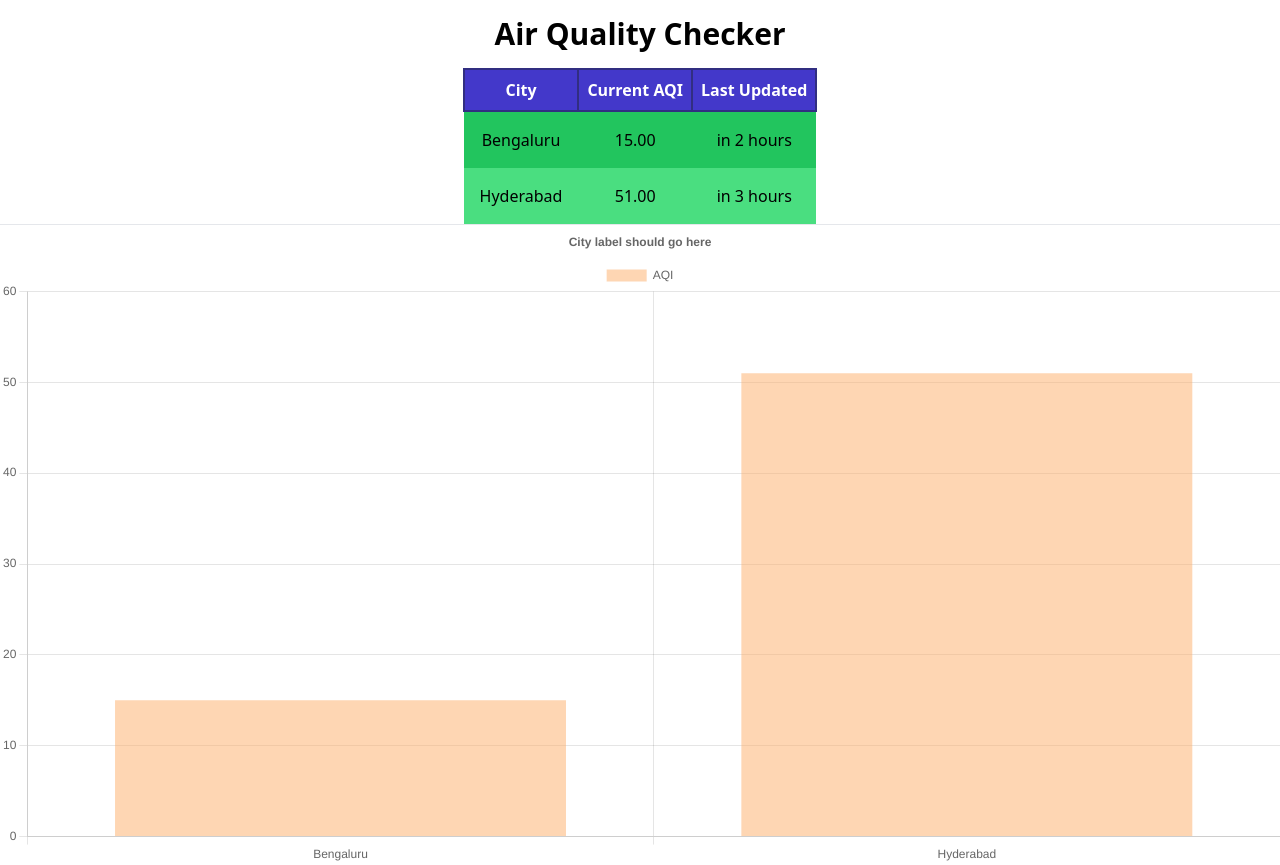
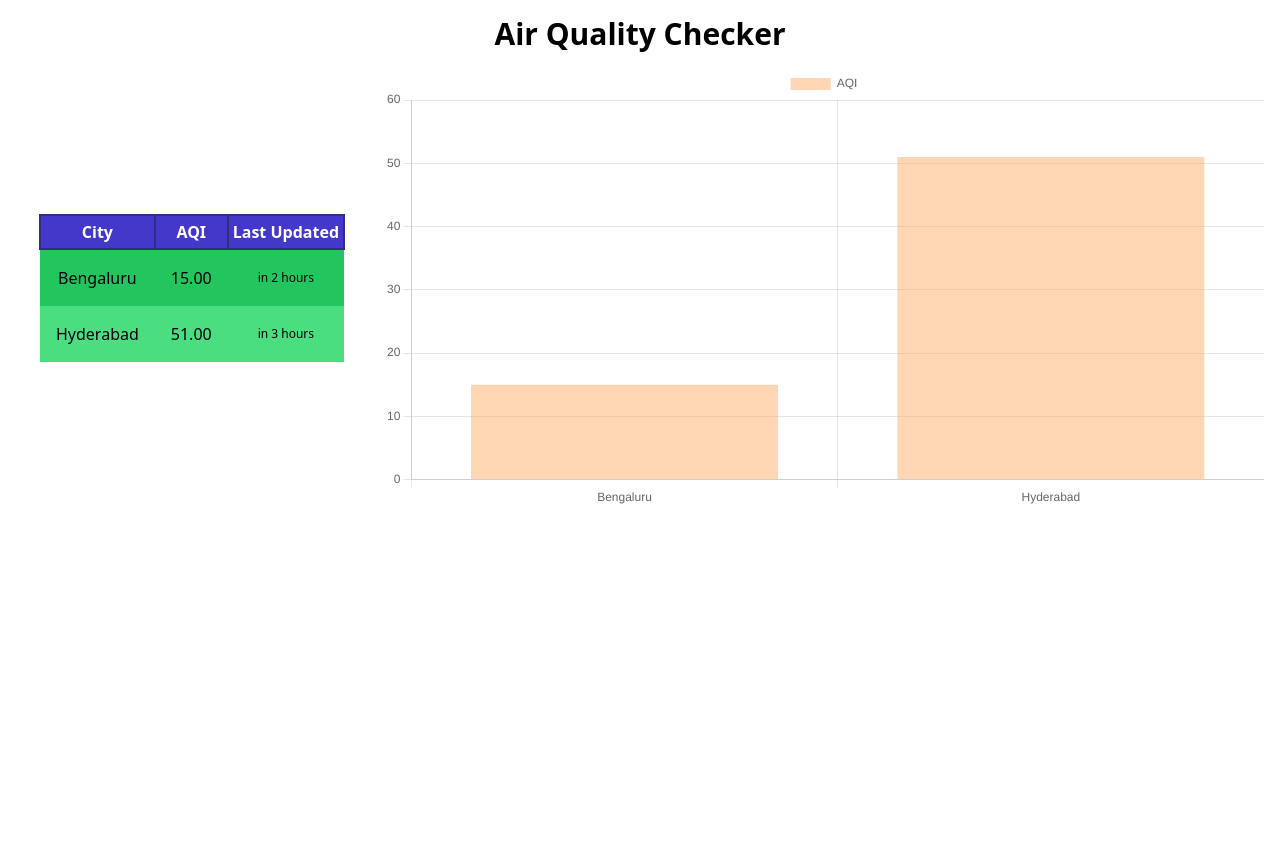
Before and after one commit to vsatyarthi/air-quality-monitoring, a React (Create React App) app: page / in a window 1280 px wide. After the commit the page ends 800 px from the top, so only its background shows below. Built offline with nearby package versions, Linux system fonts and the light colour scheme; no server answers.

Commit message:
set city wide bar chart aside

```diff
--- a/src/App.js
+++ b/src/App.js
@@ -110,14 +110,14 @@ function App() {
     return (
         <div className="container">
             <h1 className="text-3xl font-bold font-bold text-center p-4">Air Quality Checker</h1>
+            <div className="flex mr-4">
+                <div className="flex w-96">
                     <table className="table-auto justify-center m-auto">
                         <thead>
                         <tr>
-                    <th className="text-center font-bold p-2 bg-indigo-700 text-white border-indigo-900 border-solid border-2">City</th>
-                    <th className="text-center font-bold p-2 bg-indigo-700 text-white border-indigo-900 border-solid border-2">Current
-                        AQI
-                    </th>
-                    <th className="text-center font-bold p-2 bg-indigo-700 text-white border-indigo-900 border-solid border-2">Last
+                            <th className="text-center font-bold p-1 bg-indigo-700 text-white border-indigo-900 border-solid border-2">City</th>
+                            <th className="text-center font-bold p-1 bg-indigo-700 text-white border-indigo-900 border-solid border-2">AQI</th>
+                            <th className="text-center font-bold p-1 bg-indigo-700 text-white border-indigo-900 border-solid border-2">Last
                                 Updated
                             </th>
                         </tr>
@@ -125,19 +125,21 @@ function App() {
                         <tbody>
                         {airQualityData.map(({city, aqi, timestamp}) => {
                             // console.info({airQualityData});
-                    return (<tr key={city} className={`text-center p-2 ${getSeverityClassName(aqi)}}`}>
+                            return (<tr key={city} className={`text-center p-1 ${getSeverityClassName(aqi)}}`}>
                                 <td className="p-4">{city}</td>
                                 <td className={`p-4 ${getSeverityClassName(aqi)}`}>{aqi.toFixed(2)}</td>
-                        <td className="p-4">{getElapsedTime(timestamp)}</td>
+                                <td className="p-4 text-xs">{getElapsedTime(timestamp)}</td>
                             </tr>);
                         })}
 
                         </tbody>
                     </table>
+                </div>
 
-            <hr/>
-
+                <div className="flex flex-grow">
                     <BarChart aqiData={airQualityData} standards={AirQualityStandards}/>
+                </div>
+            </div>
         </div>
 
     );
--- a/src/components/BarChart.js
+++ b/src/components/BarChart.js
@@ -25,7 +25,7 @@ const options = {
             position: 'top',
         },
         title: {
-            display: true,
+            display: false,
             text: 'City label should go here',
         },
     },
@@ -43,7 +43,7 @@ export const BarChart = ({aqiData}) => {
         datasets: [
             {
                 label: 'AQI',
-                data: aqiData.map(cityData => cityData.aqi),
+                data: aqiData.map(cityData => cityData.aqi.toFixed(2)),
                 backgroundColor: 'rgba(253,174,104,0.5)',
             }
         ],
```
Lines whose indentation alone changed are shown as unchanged.
